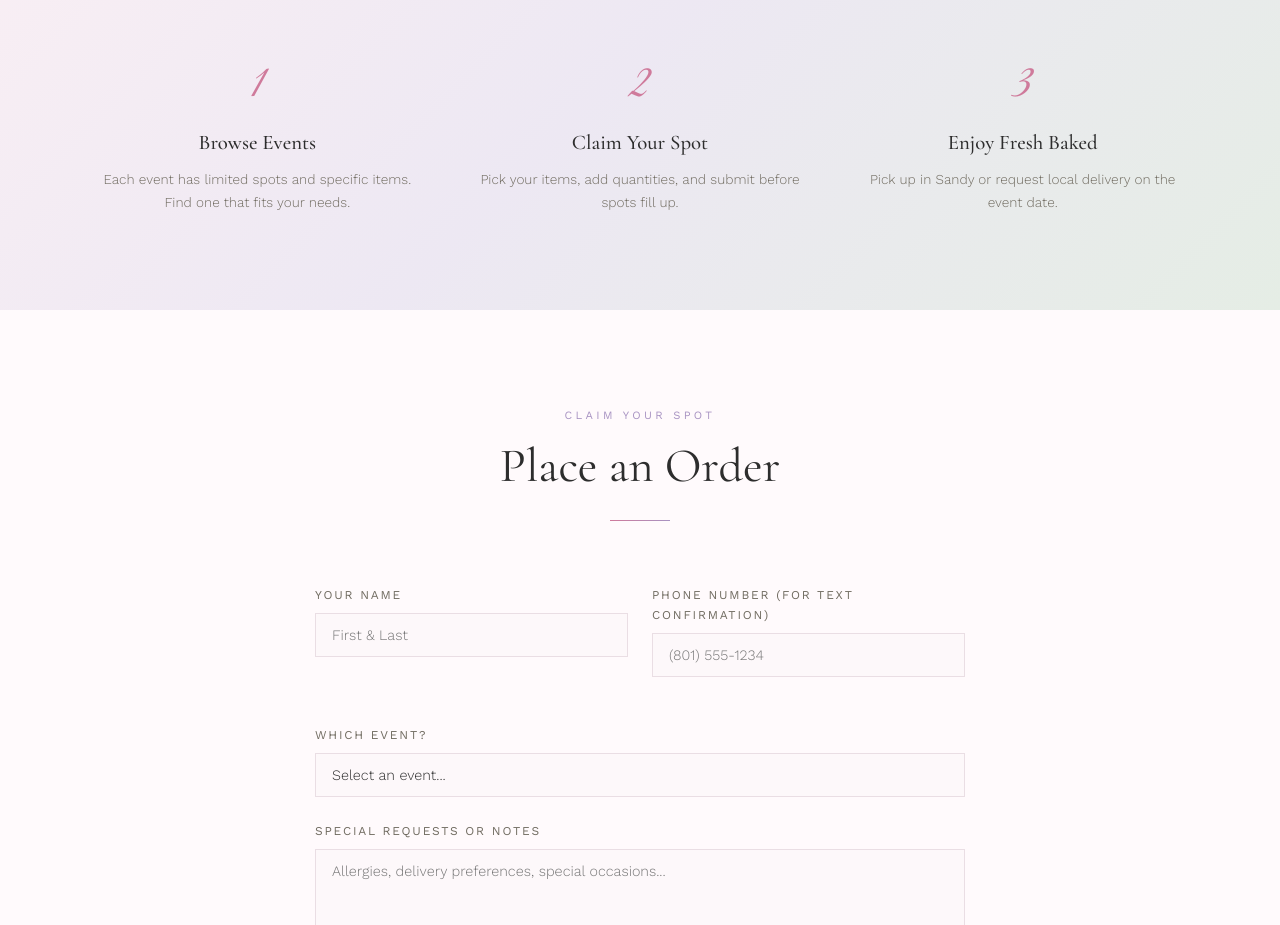
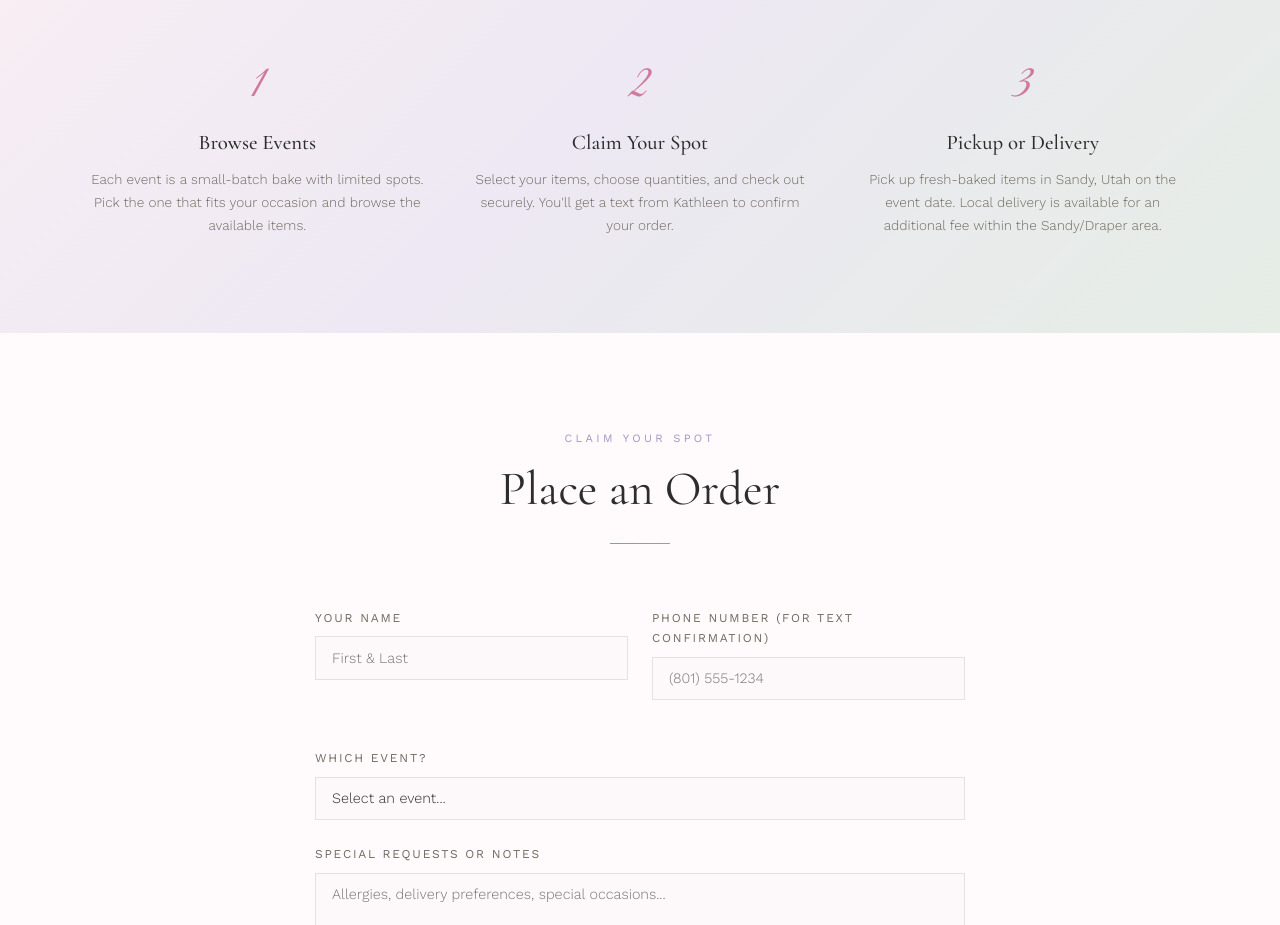
Before and after one commit to CircaSle7in/kathleens-kitchen, a website: page index.html in a window 1280 px wide. Shown: the part 4181-5106 px from the top of the page. Drawn offline with nearby package versions, Linux system fonts and the light colour scheme.

Commit message:
feat: expand How It Works with pickup/delivery details
Co-Authored-By: Claude Sonnet 4.6 <noreply@anthropic.com>

```diff
--- a/index.html
+++ b/index.html
@@ -1788,17 +1788,17 @@
             <div class="step">
                 <div class="step-number">1</div>
                 <h4 class="step-title">Browse Events</h4>
-                <p class="step-desc">Each event has limited spots and specific items. Find one that fits your needs.</p>
+                <p class="step-desc">Each event is a small-batch bake with limited spots. Pick the one that fits your occasion and browse the available items.</p>
             </div>
             <div class="step">
                 <div class="step-number">2</div>
                 <h4 class="step-title">Claim Your Spot</h4>
-                <p class="step-desc">Pick your items, add quantities, and submit before spots fill up.</p>
+                <p class="step-desc">Select your items, choose quantities, and check out securely. You'll get a text from Kathleen to confirm your order.</p>
             </div>
             <div class="step">
                 <div class="step-number">3</div>
-                <h4 class="step-title">Enjoy Fresh Baked</h4>
-                <p class="step-desc">Pick up in Sandy or request local delivery on the event date.</p>
+                <h4 class="step-title">Pickup or Delivery</h4>
+                <p class="step-desc">Pick up fresh-baked items in Sandy, Utah on the event date. Local delivery is available for an additional fee within the Sandy/Draper area.</p>
             </div>
         </div>
     </div>
```
